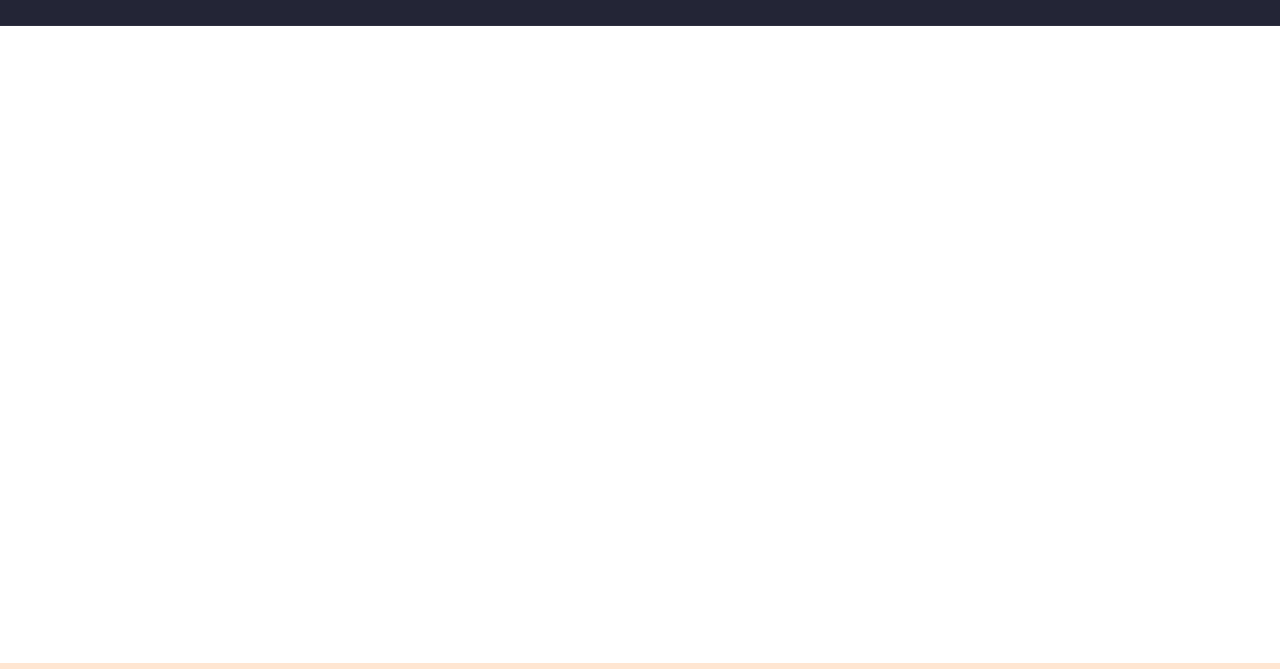
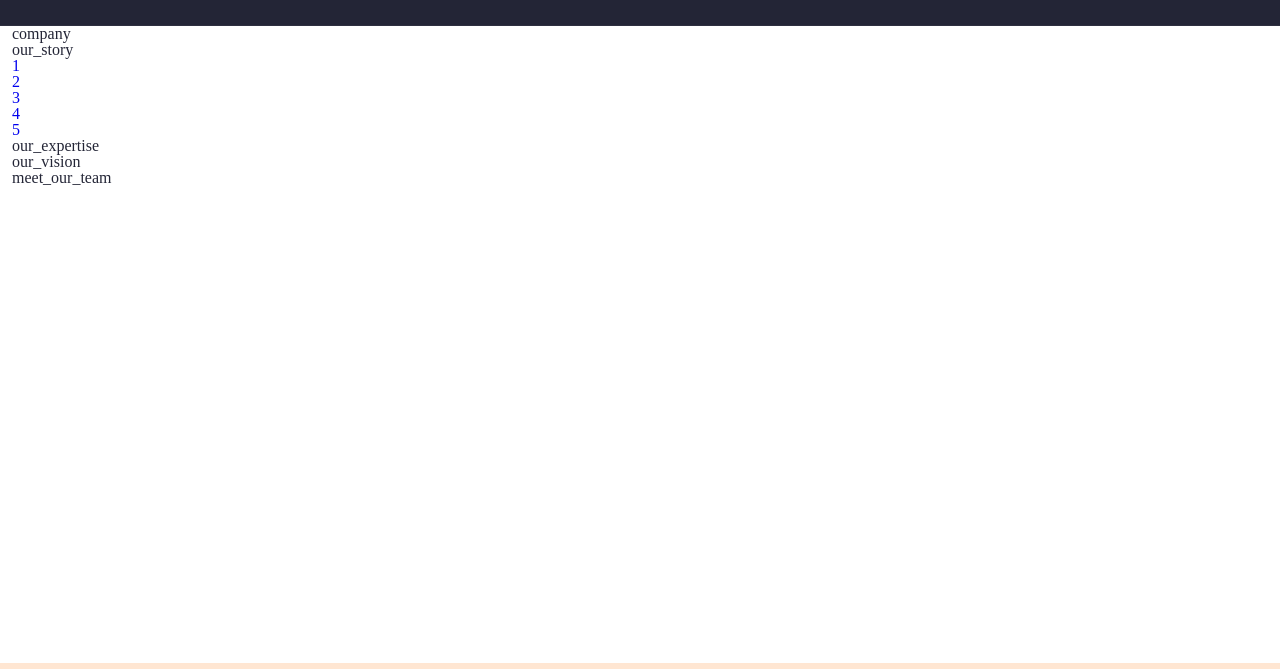
Before and after one commit to Astemir-Gurizhev/Finsweet, a plain HTML site: page company.html in a window 1280 px wide. Shown: the part 56-725 px from the top of the page. Drawn offline with Linux system fonts and the light colour scheme.

Commit message:
set_empty_blocks

```diff
--- a/company.html
+++ b/company.html
@@ -34,6 +34,59 @@
 
 
 
+            <div class="company">
+                <div class="container">
+                    <div class="company-row">
+                        <!-- Контент -->
+                        company
+                    </div>
+                </div>
+            </div>
+
+            <div class="our_story">
+                <div class="container">
+                    <div class="our_story-row">
+                        our_story
+                    </div>
+                </div>
+            </div>
+
+            <div class="navigation">
+                <div class="container">
+                    <ul class="navigation-row">
+                        <li class="navigation__item"><a href="#" class="navigation__ref">1</a></li>
+                        <li class="navigation__item"><a href="#" class="navigation__ref">2</a></li>
+                        <li class="navigation__item"><a href="#" class="navigation__ref">3</a></li>
+                        <li class="navigation__item"><a href="#" class="navigation__ref">4</a></li>
+                        <li class="navigation__item"><a href="#" class="navigation__ref">5</a></li>
+                    </ul>
+                </div>
+            </div>
+
+            <div class="our_expertise">
+                <div class="container">
+                    <div class="our_expertise-row">
+                        our_expertise
+                    </div>
+                </div>
+            </div>
+
+            <div class="our_vision">
+                <div class="container">
+                    <div class="our_vision-row">
+                        our_vision
+                    </div>
+                </div>
+            </div>
+
+            <div class="meet_our_team">
+                <div class="container">
+                    <div class="meet_our_team-row">
+                        meet_our_team
+                    </div>
+                </div>
+            </div>
+
         </div>
 
 
--- a/css/company.css
+++ b/css/company.css
@@ -0,0 +1,35 @@
+/* company */
+.company{
+    background: #ffffff;
+    color: #232536;
+}
+
+/* our_story */
+.our_story{
+    background: #ffffff;
+    color: #232536;
+}
+
+/* navigation */
+.navigation{
+    background: #ffffff;
+    color: #232536;
+}
+
+/* our_expertise */
+.our_expertise{
+    background: #ffffff;
+    color: #232536;
+}
+
+/* our_vision */
+.our_vision{
+    background: #ffffff;
+    color: #232536;
+}
+
+/* meet_our_team */
+.meet_our_team{
+    background: #ffffff;
+    color: #232536;
+}
```
